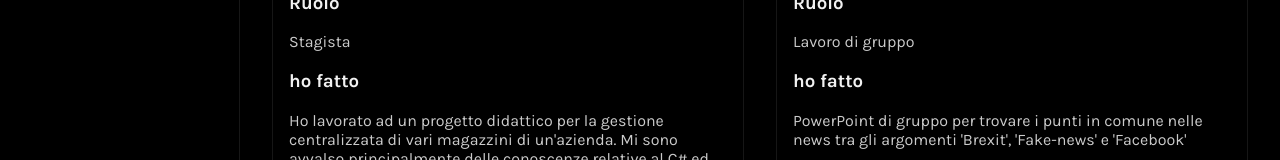
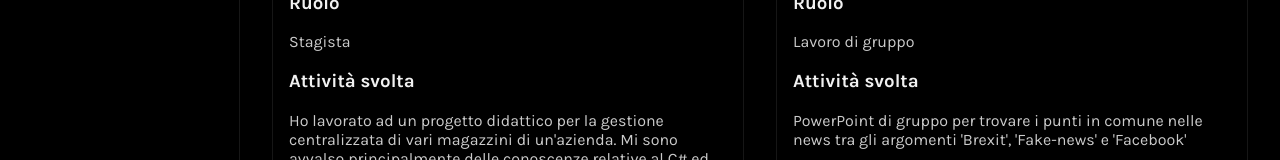
Before and after one commit to Gattp/gattp.github.io, a React (Vite) app: page /where in a window 1280 px wide. Shown: the part 330-490 px from the top of the page. Built offline with nearby package versions, Linux system fonts and the light colour scheme; no server answers.

Commit message:
Update Co.tsx

```diff
--- a/src/components/Co.tsx
+++ b/src/components/Co.tsx
@@ -59,7 +59,7 @@ const Co = ({
         <Content>
           <h3>Ruolo</h3>
           <p>{role}</p>
-          <h3>{pretext ? 'ho fatto' : 'faccio'}</h3>
+          <h3>{pretext ? 'Attività svolta' : 'Attività attuale'}</h3>
           <p>{what}</p>
         </Content>
       </Container>
```
